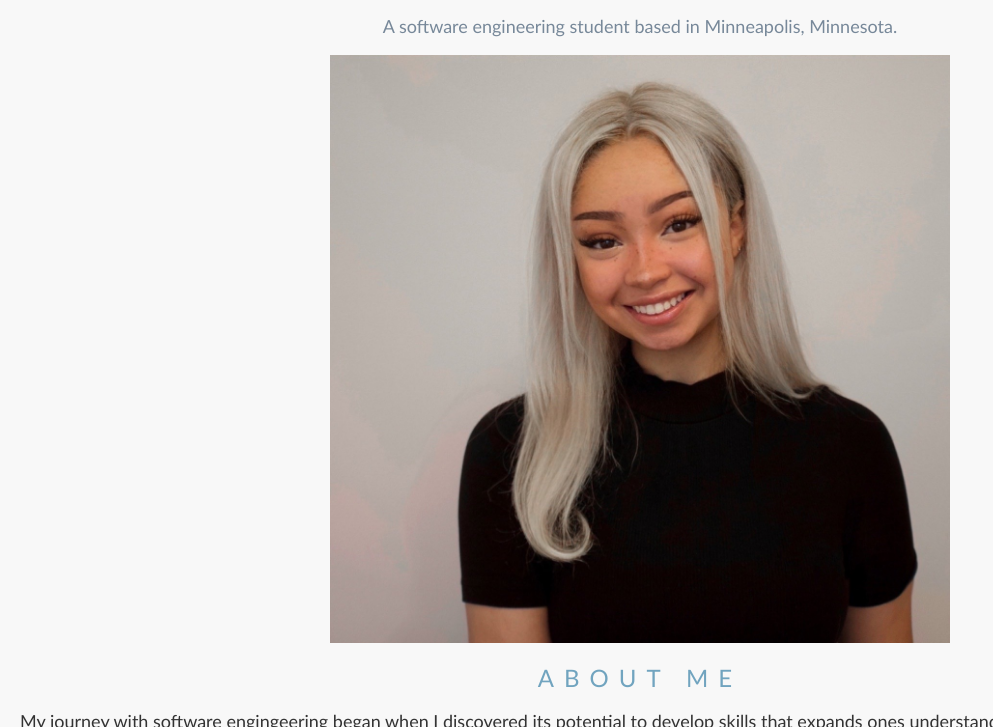
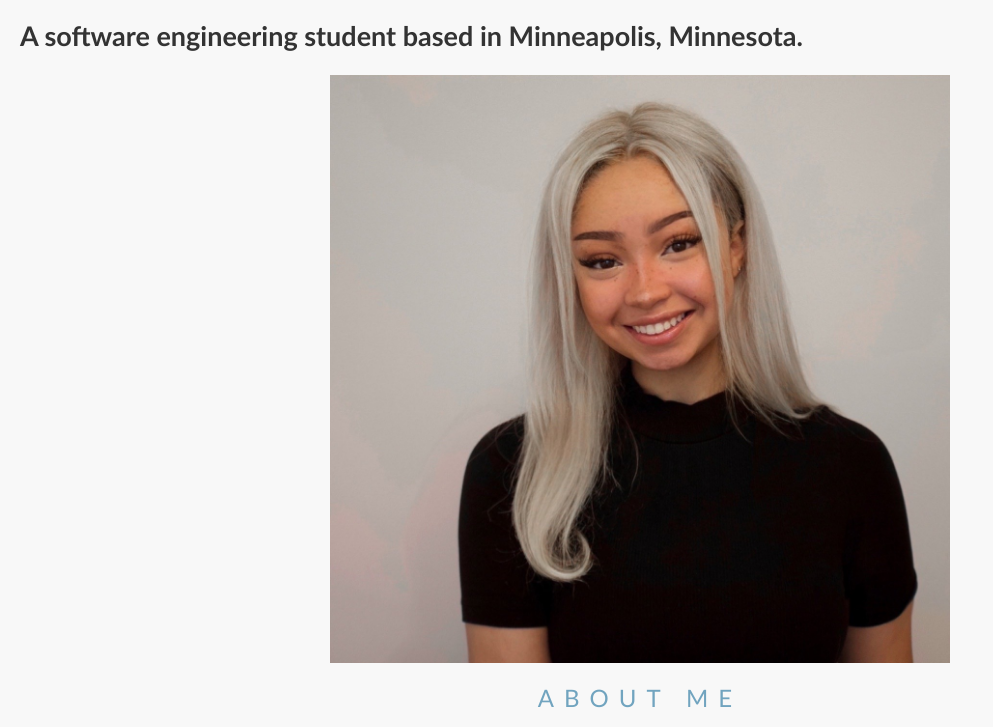
Before and after one commit to jordanambrrr/Portfolio-pt.l, a plain HTML site: page index.html in a window 1280 px wide. Shown: the part 169-896 px from the top of the page, without its empty margins (0-993 px from the left). Drawn offline with Linux system fonts and the light colour scheme.

Commit message:
Update index.html

```diff
--- a/index.html
+++ b/index.html
@@ -38,7 +38,7 @@
       <article id="home">
         <div class="group">
           <div class="item">
-    <h3> A software engineering student based in Minneapolis, Minnesota.</h3>
+    <h1> A software engineering student based in Minneapolis, Minnesota.</h1>
     <img src="headshot.JPG" width="500" alt="Picture of Jordan Walker" class="centerImage">
          </div>
       </div>
```
